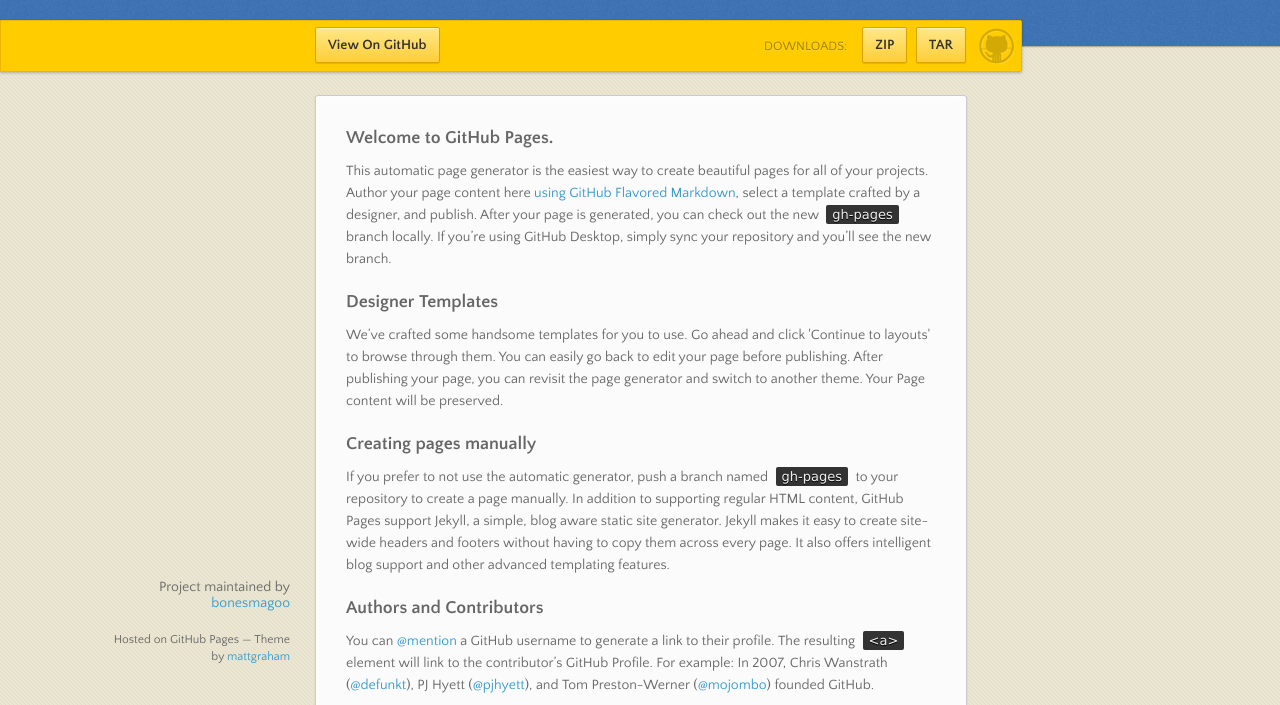
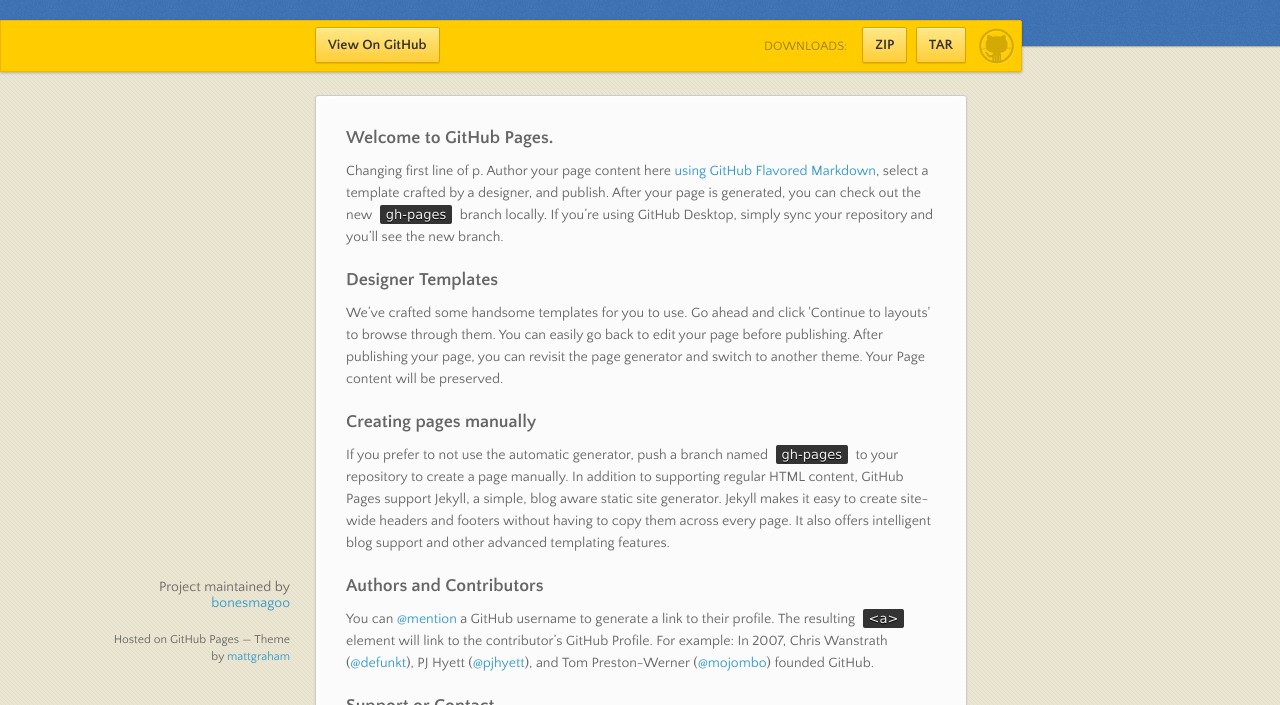
Before and after one commit to bonesmagoo/fgbnb2, a plain HTML site: page index.html in a window 1280 px wide. Shown: the part 95-800 px from the top of the page. Drawn offline with nearby package versions, Linux system fonts and the light colour scheme.

Commit message:
paragraph test change

```diff
--- a/index.html
+++ b/index.html
@@ -42,7 +42,7 @@
         <h3>
 <a id="welcome-to-github-pages" class="anchor" href="#welcome-to-github-pages" aria-hidden="true"><span aria-hidden="true" class="octicon octicon-link"></span></a>Welcome to GitHub Pages.</h3>
 
-<p>This automatic page generator is the easiest way to create beautiful pages for all of your projects. Author your page content here <a href="https://guides.github.com/features/mastering-markdown/">using GitHub Flavored Markdown</a>, select a template crafted by a designer, and publish. After your page is generated, you can check out the new <code>gh-pages</code> branch locally. If you’re using GitHub Desktop, simply sync your repository and you’ll see the new branch.</p>
+<p>Changing first line of p. Author your page content here <a href="https://guides.github.com/features/mastering-markdown/">using GitHub Flavored Markdown</a>, select a template crafted by a designer, and publish. After your page is generated, you can check out the new <code>gh-pages</code> branch locally. If you’re using GitHub Desktop, simply sync your repository and you’ll see the new branch.</p>
 
 <h3>
 <a id="designer-templates" class="anchor" href="#designer-templates" aria-hidden="true"><span aria-hidden="true" class="octicon octicon-link"></span></a>Designer Templates</h3>
```
